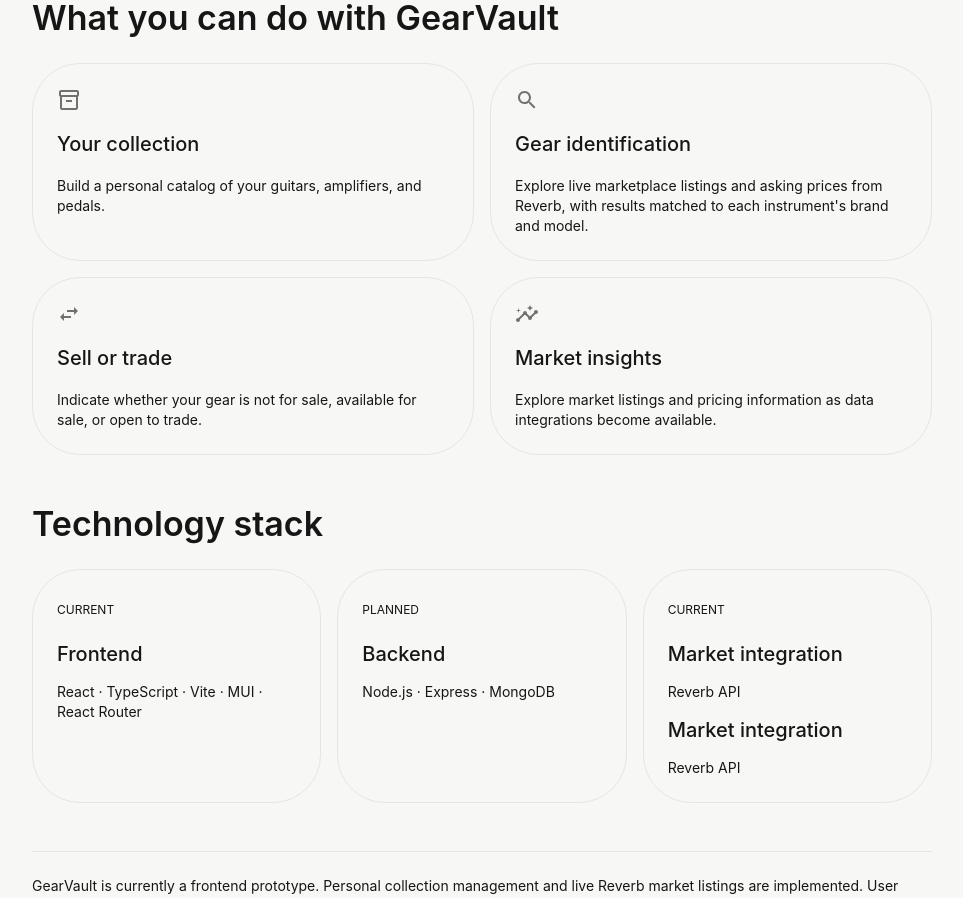
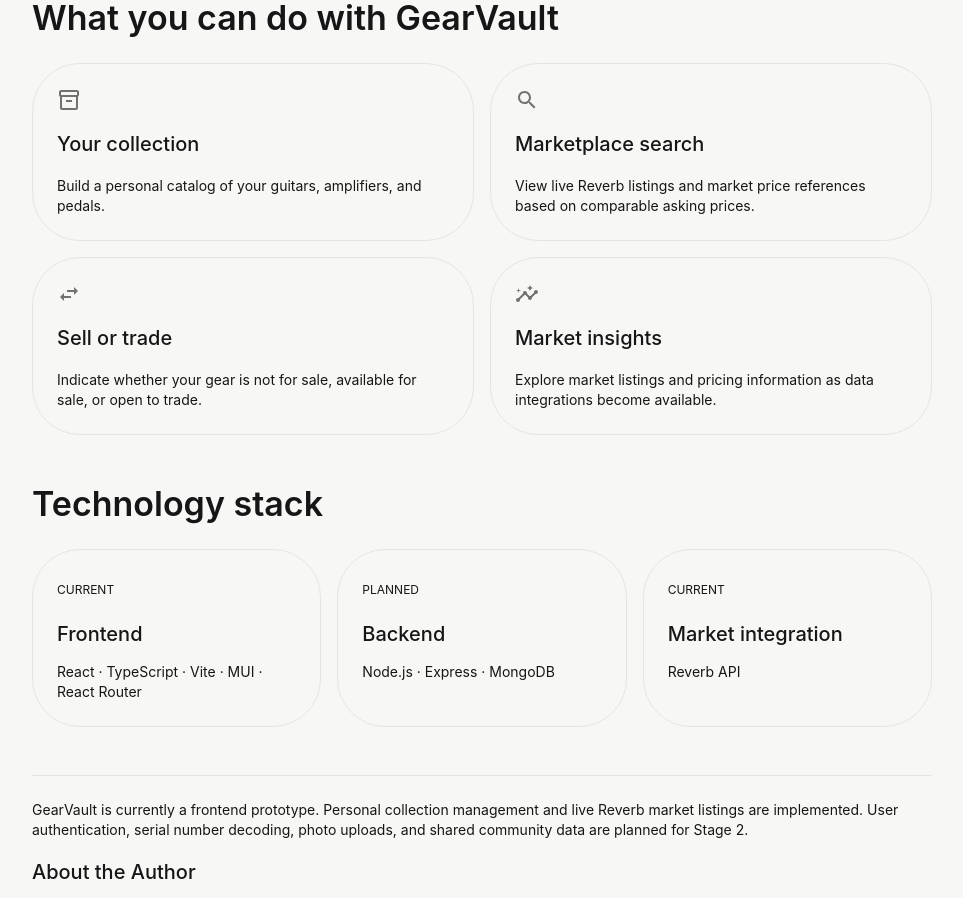
Before and after one commit to sergioflorean/project-gearvault, a React (Vite) app in the folder client/: page /about in a window 1280 px wide. Shown: the part 460-1358 px from the top of the page, without its empty margins (32-995 px from the left). Built offline with nearby package versions, Linux system fonts and the light colour scheme; no server answers.

Commit message:
docs: update Stage 1 documentation and About page

```diff
--- a/client/src/pages/About/About.tsx
+++ b/client/src/pages/About/About.tsx
@@ -110,12 +110,11 @@ const About = () => {
               <Stack spacing={2}>
                 <SearchOutlinedIcon color="action" />
 
-                <Typography variant="h6">Gear identification</Typography>
+                <Typography variant="h6">Marketplace search</Typography>
 
                 <Typography variant="body2" color="text.secondary">
-                  Explore live marketplace listings and asking prices from
-                  Reverb, with results matched to each instrument's brand and
-                  model.
+                  View live Reverb listings and market price references based on
+                  comparable asking prices.
                 </Typography>
               </Stack>
             </Box>
@@ -221,12 +220,6 @@ const About = () => {
               <Stack spacing={1.5}>
                 <Typography variant="overline" color="text.secondary">
                   CURRENT
-                </Typography>
-
-                <Typography variant="h6">Market integration</Typography>
-
-                <Typography variant="body2" color="text.secondary">
-                  Reverb API
                 </Typography>
 
                 <Typography variant="h6">Market integration</Typography>
```
Also changed, not shown: 2 other files (tests, documents, lock files or other folders).
